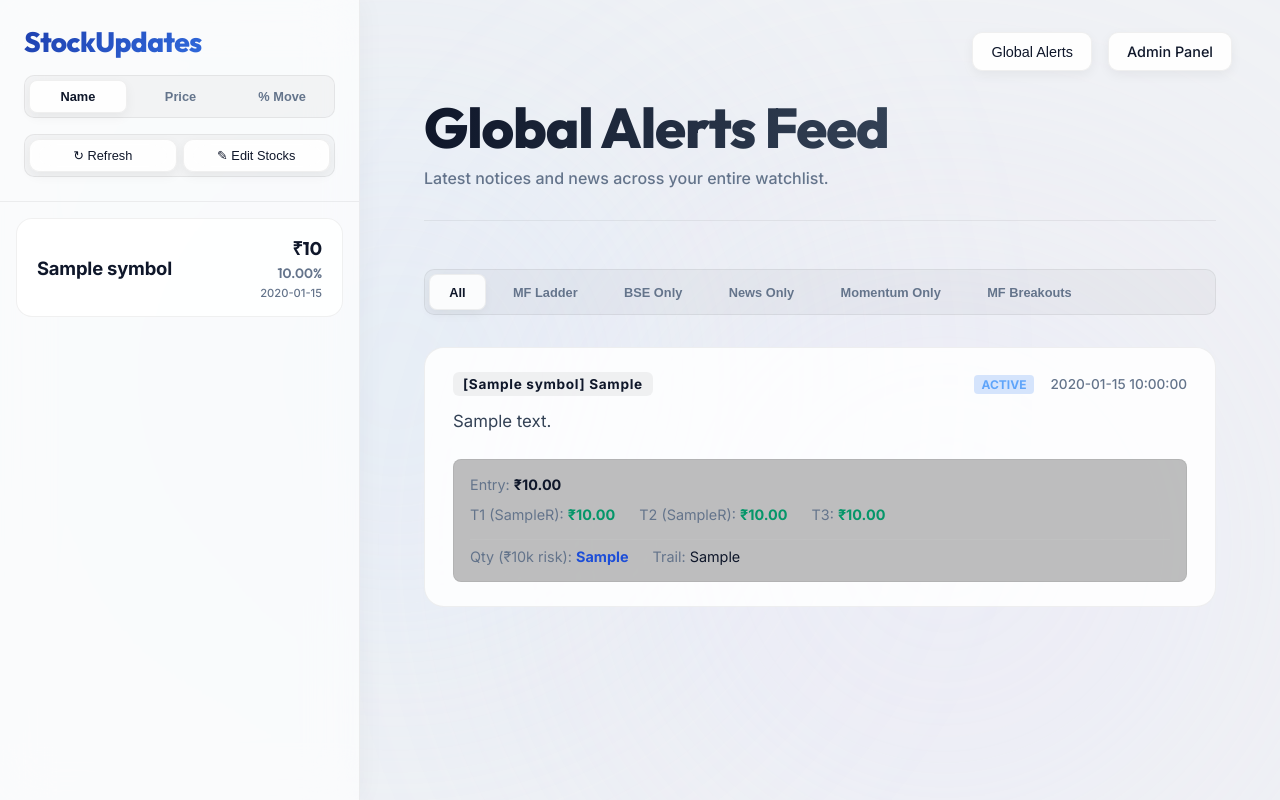
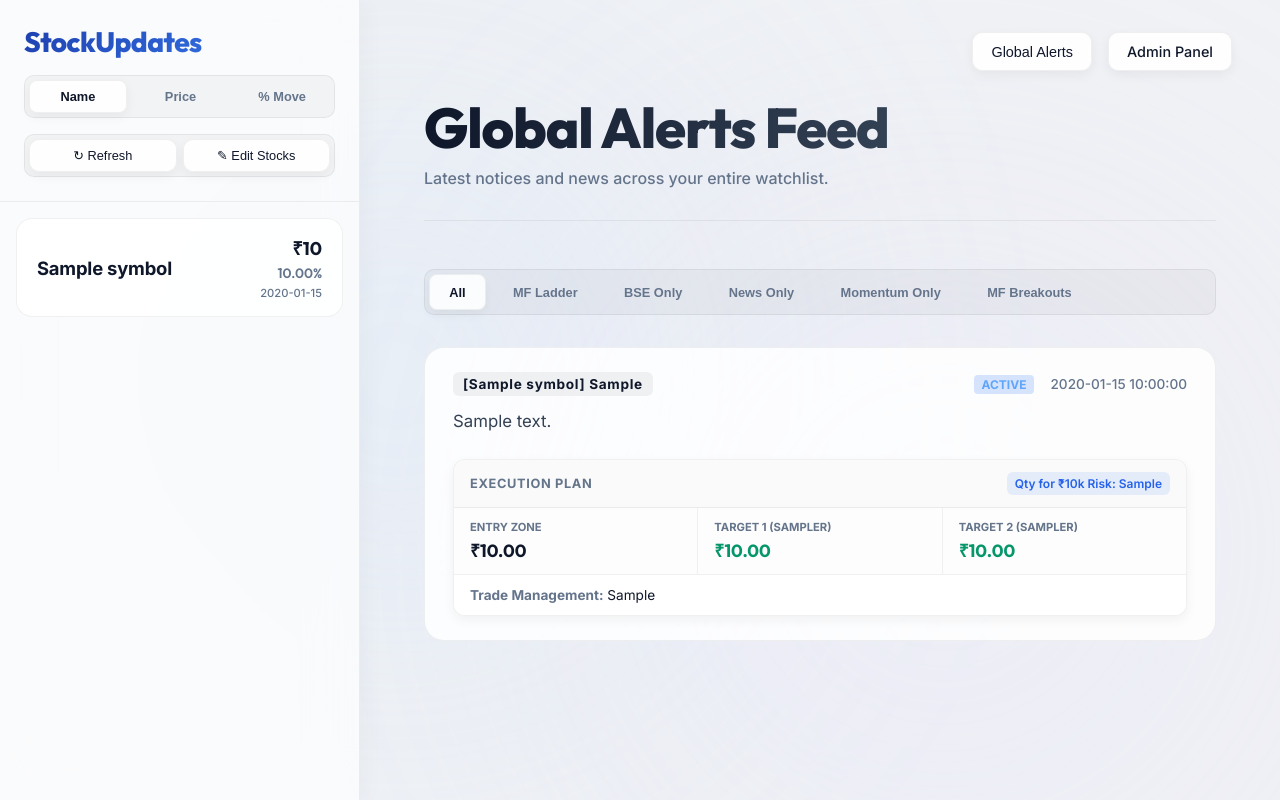
Before and after one commit to 11abhinav/stockupdates, a Flask app: template templates/index.html in a window 1280 px wide. Run offline with Flask 3, Linux system fonts and the light colour scheme; the template is opened without the code that fills it: most values are stand-ins (such as "Sample title", 1, 10 or a date in 2020).

Commit message:
Remove dummy alert route and upgrade Trade Plan to a premium grid layout

```diff
--- a/app.py
+++ b/app.py
@@ -295,31 +295,6 @@ def admin():
 
     return render_template('admin.html', watchlist=prices)
 
-@app.route('/api/inject_dummy')
-def inject_dummy():
-    # MF Ladder
-    db.save_alert('DUMMY', 'MF_QUALIFYING', 'Dummy Stock has qualified for the MF Ladder strategy after showing consistent multi-timeframe strength.',
-                  entry_price=1500.0, stop_loss=1450.0, t1_price=1550.0, t2_price=1600.0, t3_price=1650.0,
-                  risk_per_share=50.0, position_size_hint=200, trail_mode='Trail SL to Entry after T1', rr_to_t1=1.0, rr_to_t2=2.0)
-
-    # BSE Only
-    db.save_alert('DUMMY', 'BSE', 'New Corporate Announcement on BSE: Board approves stock split 1:5 and special dividend.')
-
-    # News Only
-    db.save_alert('DUMMY', 'NEWS', 'Dummy Corp announces massive strategic partnership with OpenAI to integrate AI into their core product suite.')
-
-    # Momentum Only
-    db.save_alert('DUMMY', 'MOMENTUM', 'Strong momentum breakout detected on high relative volume (3.5x average). RSI crossing 70.',
-                  entry_price=210.5, stop_loss=200.0, t1_price=220.0, t2_price=230.0, t3_price=240.0,
-                  risk_per_share=10.5, position_size_hint=950, trail_mode='Strict bar-by-bar trailing', rr_to_t1=0.9, rr_to_t2=1.85)
-
-    # MF Breakouts
-    db.save_alert('DUMMY', 'MF', 'Multi-factor Breakout: Stock is breaking out of a 5-month Darvas box with institutional buying.',
-                  entry_price=3450.0, stop_loss=3350.0, t1_price=3550.0, t2_price=3650.0, t3_price=3800.0,
-                  risk_per_share=100.0, position_size_hint=100, trail_mode=None, rr_to_t1=1.0, rr_to_t2=2.0)
-
-    return redirect('/')
-
 if __name__ == "__main__":
     port = int(os.environ.get("PORT", 8080))
     app.run(host="0.0.0.0", port=port)
--- a/templates/index.html
+++ b/templates/index.html
@@ -99,20 +99,41 @@
                     </div>
                     <div class="alert-body">{{ alert.message }}</div>
                     {% if alert.entry_price or alert.stop_loss %}
-                    <div style="margin-top: 1.5rem; display: flex; flex-direction: column; gap: 0.8rem; font-size: 0.9rem; background: rgba(0,0,0,0.25); padding: 1rem; border-radius: 8px; border: 1px solid var(--glass-border);">
-                        <div style="display: flex; gap: 1.5rem; flex-wrap: wrap;">
-                            {% if alert.entry_price %}<div><span style="color:var(--text-muted)">Entry:</span> <strong style="color:var(--text-main)">₹{{ "%.2f"|format(alert.entry_price) }}</strong></div>{% endif %}
-                            {% if alert.stop_loss %}<div><span style="color:var(--text-muted)">SL:</span> <strong style="color:var(--warning)">₹{{ "%.2f"|format(alert.stop_loss) }}</strong> {% if alert.risk_per_share %}<span style="font-size:0.75rem; color:var(--warning)">(Risk: ₹{{ "%.2f"|format(alert.risk_per_share) }})</span>{% endif %}</div>{% endif %}
+                    <div style="margin-top: 1.5rem; background: var(--bg-surface-hover); border: 1px solid var(--glass-border); border-radius: 12px; overflow: hidden; box-shadow: var(--shadow-sm);">
+                        <div style="padding: 12px 16px; background: rgba(0,0,0,0.02); border-bottom: 1px solid var(--glass-border); display: flex; justify-content: space-between; align-items: center;">
+                            <span style="font-size: 0.8rem; font-weight: 700; color: var(--text-muted); text-transform: uppercase; letter-spacing: 0.05em;">Execution Plan</span>
+                            {% if alert.position_size_hint %}<span style="font-size: 0.75rem; background: rgba(37,99,235,0.1); color: var(--accent); padding: 4px 8px; border-radius: 6px; font-weight: 600;">Qty for ₹10k Risk: {{ alert.position_size_hint }}</span>{% endif %}
                         </div>
-                        <div style="display: flex; gap: 1.5rem; flex-wrap: wrap;">
-                            {% if alert.t1_price %}<div><span style="color:var(--text-muted)">T1 ({{ alert.rr_to_t1 }}R):</span> <strong style="color:var(--success)">₹{{ "%.2f"|format(alert.t1_price) }}</strong></div>{% endif %}
-                            {% if alert.t2_price %}<div><span style="color:var(--text-muted)">T2 ({{ alert.rr_to_t2 }}R):</span> <strong style="color:var(--success)">₹{{ "%.2f"|format(alert.t2_price) }}</strong></div>{% endif %}
-                            {% if alert.t3_price %}<div><span style="color:var(--text-muted)">T3:</span> <strong style="color:var(--success)">₹{{ "%.2f"|format(alert.t3_price) }}</strong></div>{% endif %}
+                        <div style="display: grid; grid-template-columns: repeat(auto-fit, minmax(110px, 1fr)); gap: 1px; background: var(--glass-border);">
+                            {% if alert.entry_price %}
+                            <div style="background: var(--bg-surface); padding: 12px 16px;">
+                                <div style="font-size: 0.7rem; color: var(--text-muted); margin-bottom: 4px; font-weight: 700; text-transform: uppercase;">Entry Zone</div>
+                                <div style="font-size: 1.1rem; font-weight: 700; color: var(--text-main); font-family: 'Outfit', sans-serif;">₹{{ "%.2f"|format(alert.entry_price) }}</div>
+                            </div>
+                            {% endif %}
+                            {% if alert.stop_loss %}
+                            <div style="background: var(--bg-surface); padding: 12px 16px;">
+                                <div style="font-size: 0.7rem; color: var(--text-muted); margin-bottom: 4px; font-weight: 700; text-transform: uppercase;">Stop Loss</div>
+                                <div style="font-size: 1.1rem; font-weight: 700; color: var(--warning); font-family: 'Outfit', sans-serif;">₹{{ "%.2f"|format(alert.stop_loss) }}</div>
+                                {% if alert.risk_per_share %}<div style="font-size: 0.7rem; color: var(--warning); margin-top: 2px; opacity: 0.8;">Risk: ₹{{ "%.2f"|format(alert.risk_per_share) }}</div>{% endif %}
+                            </div>
+                            {% endif %}
+                            {% if alert.t1_price %}
+                            <div style="background: var(--bg-surface); padding: 12px 16px;">
+                                <div style="font-size: 0.7rem; color: var(--text-muted); margin-bottom: 4px; font-weight: 700; text-transform: uppercase;">Target 1 {% if alert.rr_to_t1 %}({{ alert.rr_to_t1 }}R){% endif %}</div>
+                                <div style="font-size: 1.1rem; font-weight: 700; color: var(--success); font-family: 'Outfit', sans-serif;">₹{{ "%.2f"|format(alert.t1_price) }}</div>
+                            </div>
+                            {% endif %}
+                            {% if alert.t2_price %}
+                            <div style="background: var(--bg-surface); padding: 12px 16px;">
+                                <div style="font-size: 0.7rem; color: var(--text-muted); margin-bottom: 4px; font-weight: 700; text-transform: uppercase;">Target 2 {% if alert.rr_to_t2 %}({{ alert.rr_to_t2 }}R){% endif %}</div>
+                                <div style="font-size: 1.1rem; font-weight: 700; color: var(--success); font-family: 'Outfit', sans-serif;">₹{{ "%.2f"|format(alert.t2_price) }}</div>
+                            </div>
+                            {% endif %}
                         </div>
-                        {% if alert.trail_mode or alert.position_size_hint %}
-                        <div style="display: flex; gap: 1.5rem; flex-wrap: wrap; border-top: 1px solid rgba(255,255,255,0.05); padding-top: 0.5rem; margin-top: 0.2rem;">
-                            {% if alert.position_size_hint %}<div><span style="color:var(--text-muted)">Qty (₹10k risk):</span> <strong style="color:var(--accent-hover)">{{ alert.position_size_hint }}</strong></div>{% endif %}
-                            {% if alert.trail_mode %}<div style="flex:1;"><span style="color:var(--text-muted)">Trail:</span> {{ alert.trail_mode }}</div>{% endif %}
+                        {% if alert.trail_mode %}
+                        <div style="padding: 12px 16px; background: var(--bg-surface); border-top: 1px solid var(--glass-border); font-size: 0.85rem; color: var(--text-main);">
+                            <strong style="color: var(--text-muted);">Trade Management:</strong> {{ alert.trail_mode }}
                         </div>
                         {% endif %}
                     </div>
@@ -363,20 +384,37 @@
 
                         let planHtml = '';
                         if (alert.entry_price || alert.stop_loss) {
-                            planHtml = `<div style="margin-top: 1.5rem; display: flex; flex-direction: column; gap: 0.8rem; font-size: 0.9rem; background: rgba(0,0,0,0.25); padding: 1rem; border-radius: 8px; border: 1px solid var(--glass-border);">
-                                <div style="display: flex; gap: 1.5rem; flex-wrap: wrap;">
-                                    ${alert.entry_price ? `<div><span style="color:var(--text-muted)">Entry:</span> <strong style="color:var(--text-main)">₹${parseFloat(alert.entry_price).toFixed(2)}</strong></div>` : ''}
-                                    ${alert.stop_loss ? `<div><span style="color:var(--text-muted)">SL:</span> <strong style="color:var(--warning)">₹${parseFloat(alert.stop_loss).toFixed(2)}</strong> ${alert.risk_per_share ? `<span style="font-size:0.75rem; color:var(--warning)">(Risk: ₹${parseFloat(alert.risk_per_share).toFixed(2)})</span>` : ''}</div>` : ''}
+                            planHtml = `<div style="margin-top: 1.5rem; background: var(--bg-surface-hover); border: 1px solid var(--glass-border); border-radius: 12px; overflow: hidden; box-shadow: var(--shadow-sm);">
+                                <div style="padding: 12px 16px; background: rgba(0,0,0,0.02); border-bottom: 1px solid var(--glass-border); display: flex; justify-content: space-between; align-items: center;">
+                                    <span style="font-size: 0.8rem; font-weight: 700; color: var(--text-muted); text-transform: uppercase; letter-spacing: 0.05em;">Execution Plan</span>
+                                    ${alert.position_size_hint ? `<span style="font-size: 0.75rem; background: rgba(37,99,235,0.1); color: var(--accent); padding: 4px 8px; border-radius: 6px; font-weight: 600;">Qty for ₹10k Risk: ${alert.position_size_hint}</span>` : ''}
                                 </div>
-                                <div style="display: flex; gap: 1.5rem; flex-wrap: wrap;">
-                                    ${alert.t1_price ? `<div><span style="color:var(--text-muted)">T1 (${alert.rr_to_t1 || 1.0}R):</span> <strong style="color:var(--success)">₹${parseFloat(alert.t1_price).toFixed(2)}</strong></div>` : ''}
-                                    ${alert.t2_price ? `<div><span style="color:var(--text-muted)">T2 (${alert.rr_to_t2 || 2.0}R):</span> <strong style="color:var(--success)">₹${parseFloat(alert.t2_price).toFixed(2)}</strong></div>` : ''}
-                                    ${alert.t3_price ? `<div><span style="color:var(--text-muted)">T3:</span> <strong style="color:var(--success)">₹${parseFloat(alert.t3_price).toFixed(2)}</strong></div>` : ''}
+                                <div style="display: grid; grid-template-columns: repeat(auto-fit, minmax(110px, 1fr)); gap: 1px; background: var(--glass-border);">
+                                    ${alert.entry_price ? `
+                                    <div style="background: var(--bg-surface); padding: 12px 16px;">
+                                        <div style="font-size: 0.7rem; color: var(--text-muted); margin-bottom: 4px; font-weight: 700; text-transform: uppercase;">Entry Zone</div>
+                                        <div style="font-size: 1.1rem; font-weight: 700; color: var(--text-main); font-family: 'Outfit', sans-serif;">₹${parseFloat(alert.entry_price).toFixed(2)}</div>
+                                    </div>` : ''}
+                                    ${alert.stop_loss ? `
+                                    <div style="background: var(--bg-surface); padding: 12px 16px;">
+                                        <div style="font-size: 0.7rem; color: var(--text-muted); margin-bottom: 4px; font-weight: 700; text-transform: uppercase;">Stop Loss</div>
+                                        <div style="font-size: 1.1rem; font-weight: 700; color: var(--warning); font-family: 'Outfit', sans-serif;">₹${parseFloat(alert.stop_loss).toFixed(2)}</div>
+                                        ${alert.risk_per_share ? `<div style="font-size: 0.7rem; color: var(--warning); margin-top: 2px; opacity: 0.8;">Risk: ₹${parseFloat(alert.risk_per_share).toFixed(2)}</div>` : ''}
+                                    </div>` : ''}
+                                    ${alert.t1_price ? `
+                                    <div style="background: var(--bg-surface); padding: 12px 16px;">
+                                        <div style="font-size: 0.7rem; color: var(--text-muted); margin-bottom: 4px; font-weight: 700; text-transform: uppercase;">Target 1 ${alert.rr_to_t1 ? `(${alert.rr_to_t1}R)` : ''}</div>
+                                        <div style="font-size: 1.1rem; font-weight: 700; color: var(--success); font-family: 'Outfit', sans-serif;">₹${parseFloat(alert.t1_price).toFixed(2)}</div>
+                                    </div>` : ''}
+                                    ${alert.t2_price ? `
+                                    <div style="background: var(--bg-surface); padding: 12px 16px;">
+                                        <div style="font-size: 0.7rem; color: var(--text-muted); margin-bottom: 4px; font-weight: 700; text-transform: uppercase;">Target 2 ${alert.rr_to_t2 ? `(${alert.rr_to_t2}R)` : ''}</div>
+                                        <div style="font-size: 1.1rem; font-weight: 700; color: var(--success); font-family: 'Outfit', sans-serif;">₹${parseFloat(alert.t2_price).toFixed(2)}</div>
+                                    </div>` : ''}
                                 </div>
-                                ${(alert.trail_mode || alert.position_size_hint) ? `
-                                <div style="display: flex; gap: 1.5rem; flex-wrap: wrap; border-top: 1px solid rgba(255,255,255,0.05); padding-top: 0.5rem; margin-top: 0.2rem;">
-                                    ${alert.position_size_hint ? `<div><span style="color:var(--text-muted)">Qty (₹10k risk):</span> <strong style="color:var(--accent-hover)">${alert.position_size_hint}</strong></div>` : ''}
-                                    ${alert.trail_mode ? `<div style="flex:1;"><span style="color:var(--text-muted)">Trail:</span> ${alert.trail_mode}</div>` : ''}
+                                ${alert.trail_mode ? `
+                                <div style="padding: 12px 16px; background: var(--bg-surface); border-top: 1px solid var(--glass-border); font-size: 0.85rem; color: var(--text-main);">
+                                    <strong style="color: var(--text-muted);">Trade Management:</strong> ${alert.trail_mode}
                                 </div>` : ''}
                             </div>`;
                         }
```
